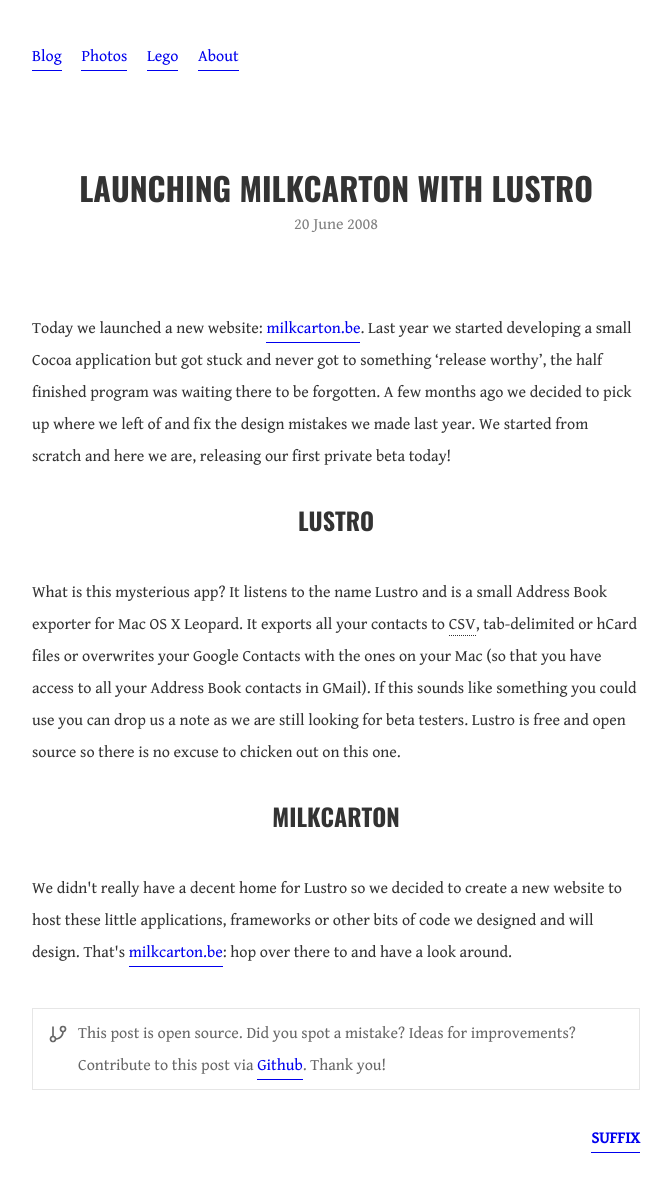
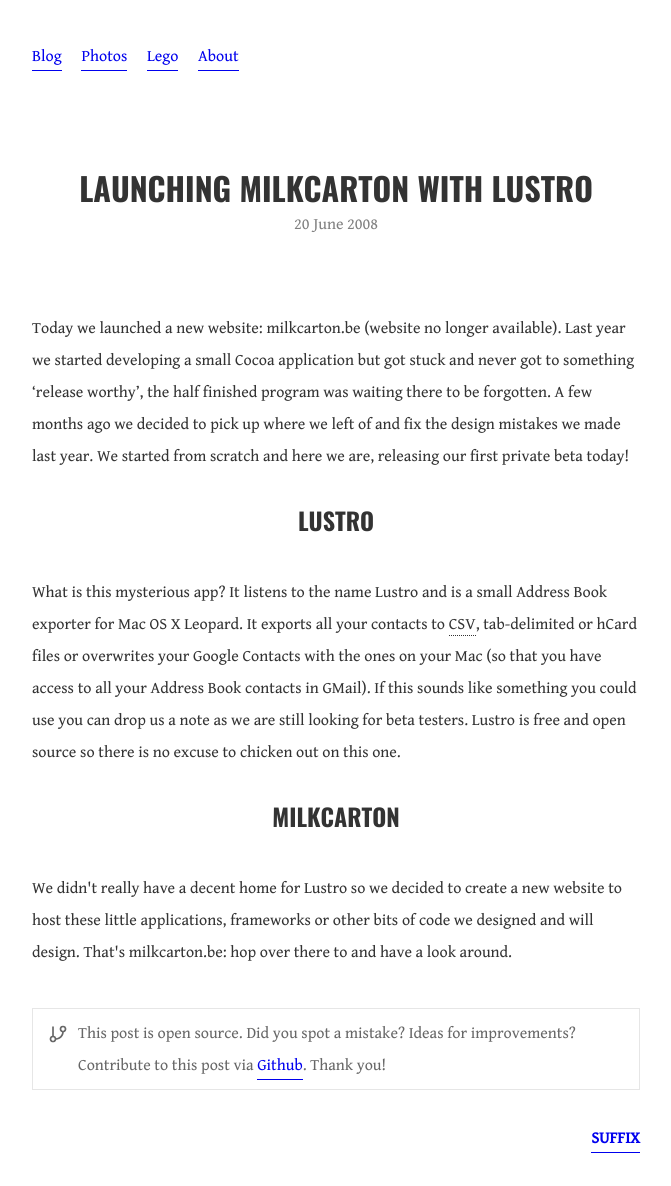
Before and after one commit to cimm/suffix, a Jekyll site: the page built from _posts/2008-06-20-launching-milkcarton-lustro.html, in a window 1280 px wide. Shown: the whole page, without its empty margins (304-975 px from the left). Built offline with Jekyll 4.4.1, drawn with Linux system fonts in a browser that asks for light colours.

Commit message:
Remove old milkcarton links from blog posts

```diff
--- a/_posts/2008-06-20-launching-milkcarton-lustro.html
+++ b/_posts/2008-06-20-launching-milkcarton-lustro.html
@@ -6,7 +6,7 @@
 ---
 
 <div class="narrow-col">
-  <p>Today we launched a new website: <a href="http://www.milkcarton.be/" title="Mac OS X applications and frameworks by milkcarton" rel="me">milkcarton.be</a>. Last year we started developing a small Cocoa application but got stuck and never got to something &lsquo;release worthy&rsquo;, the half finished program was waiting there to be forgotten. A few months ago we decided to pick up where we left of and fix the design mistakes we made last year. We started from scratch and here we are, releasing our first private beta today!</p>
+  <p>Today we launched a new website: milkcarton.be (website no longer available). Last year we started developing a small Cocoa application but got stuck and never got to something &lsquo;release worthy&rsquo;, the half finished program was waiting there to be forgotten. A few months ago we decided to pick up where we left of and fix the design mistakes we made last year. We started from scratch and here we are, releasing our first private beta today!</p>
 
   <h2>Lustro</h2>
 
@@ -14,5 +14,5 @@
 
   <h2>milkcarton</h2>
 
-  <p>We didn't really have a decent home for Lustro so we decided to create a new website to host these little applications, frameworks or other bits of code we designed and will design. That's <a href="http://www.milkcarton.be/" title="Mac OS X applications and frameworks by milkcarton" rel="me">milkcarton.be</a>: hop over there to and have a look around.</p>
+  <p>We didn't really have a decent home for Lustro so we decided to create a new website to host these little applications, frameworks or other bits of code we designed and will design. That's milkcarton.be: hop over there to and have a look around.</p>
 </div>
--- a/_posts/2008-07-03-lustro-out-now.html
+++ b/_posts/2008-07-03-lustro-out-now.html
@@ -6,7 +6,7 @@
 ---
 
 <div class="narrow-col">
-  <p>Only 3 days ago we launched the first version of <a href="http://www.milkcarton.be/apps/lustro" title="Lustro, export your Address Book contacts">Lustro</a>. It took us a week between the beta testing and the final release and we fixed and enhanced quite a few things. Lustro is our little Mac OS X Leopard app to export your Address Book contacts to <abbr title="Comma-separated values">CSV</abbr>, tab delimited, hCards and Google Contacts.</p>
+  <p>Only 3 days ago we launched the first version of Lustro. It took us a week between the beta testing and the final release and we fixed and enhanced quite a few things. Lustro is our little Mac OS X Leopard app to export your Address Book contacts to <abbr title="Comma-separated values">CSV</abbr>, tab delimited, hCards and Google Contacts.</p>
 
   <h2>Google Contacts export</h2>
 
--- a/_posts/2009-01-23-do-you-poken.html
+++ b/_posts/2009-01-23-do-you-poken.html
@@ -24,7 +24,7 @@
 
   <p>When you connect the Poken to your computer you still need to open it and click the website link to upload the data (on a Mac that is). There is an autorun.inf file on the drive so I suppose it does this automatically on Windows, why not on Mac?</p>
 
-  <p><strong>Update:</strong> we created <a href="http://www.milkcarton.be/apps/lazypoken" title="LazyPoken autostarts your Poken" class="ext">LazyPoken</a>, a small application for Mac OS X that does exactly that. It starts your Poken when you connect it with you Mac.</p>
+  <p><strong>Update:</strong> we created LazyPoken, a small application for Mac OS X that does exactly that. It starts your Poken when you connect it with you Mac.</p>
 
   <h2>The software</h2>
 
--- a/_posts/2009-09-04-belgian-iphone-apps.html
+++ b/_posts/2009-09-04-belgian-iphone-apps.html
@@ -221,7 +221,7 @@
     <tr>
       <td>Twunch<br /><em>by milkcarton</em></td>
       <td><a href="http://itunes.apple.com/be/app/id349097699">iTunes</a><br />
-      <a href="http://www.milkcarton.be/apps/twunch/">Product page</a></td>
+      <a href="https://web.archive.org/web/20100419042817/www.milkcarton.be/apps/twunch">Product page</a></td>
     </tr>
     <tr>
       <td>Urnfield Clock<br /><em>by Peter Elst</em></td>
```
